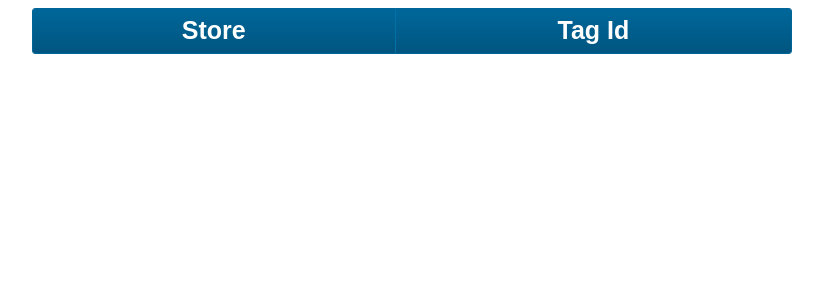
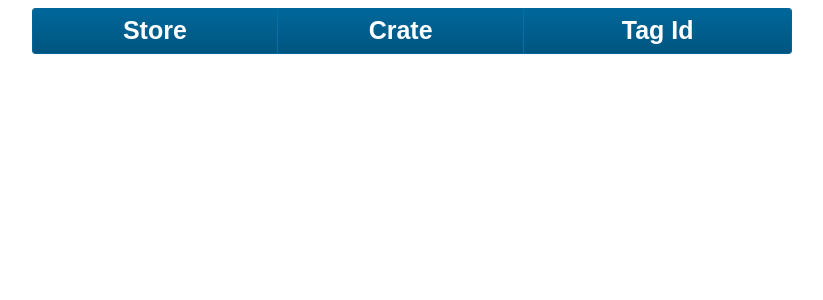
Before and after one commit to ramnath-k/sunnybee_client, a Django app: page /tag_location/ in a window 1280 px wide. Shown: the top 300 px of the page, without its empty margins (229-1052 px from the left). Run offline with Django 3.2, Linux system fonts and the light colour scheme; data that the repository does not hold is empty.

Commit message:
adding crate in tag_location table

```diff
--- a/tag_metrics/models.py
+++ b/tag_metrics/models.py
@@ -56,7 +56,8 @@ class TagTrackerManager(models.Manager):
     def last_locations(self):
         tags = self.raw(
             """
-            select t.*, s.store from tag_metrics_tagtracker t
+            select t.*, s.store, c.crate from tag_metrics_tagtracker t
+            inner join tag_metrics_crate c on c.tag_id = t.tag_id
             inner join tag_metrics_storereader s on s.reader = t.reader
             where t.id in (
                 select max(t1.id) from tag_metrics_tagtracker t1 group by tag_id
--- a/tag_metrics/templates/tag_metrics/tag_location.html
+++ b/tag_metrics/templates/tag_metrics/tag_location.html
@@ -12,6 +12,7 @@
         <thead>
         <tr>
             <th>Store</th>
+            <th>Crate</th>
             <th>Tag Id</th>
         </tr>
         </thead>
@@ -19,6 +20,7 @@
         {% for tag in tags %}
         <tr {% if forloop.counter|divisibleby:2 %}class="alt"{% endif %}>
             <td>{{ tag.store }}</td>
+            <td>{{ tag.crate }}</td>
             <td>{{ tag.tag_id }}</td>
         </tr>
         {% endfor %}
```
